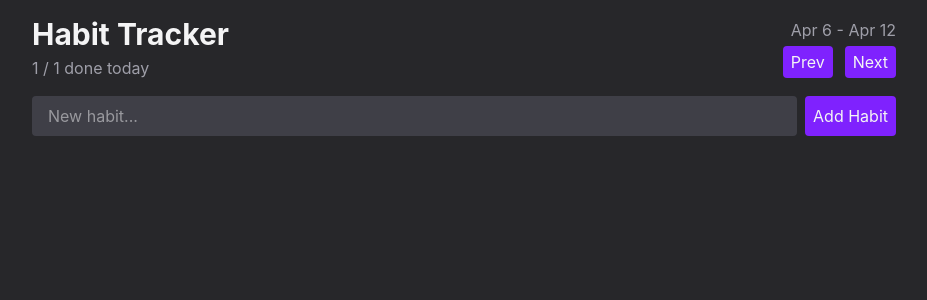
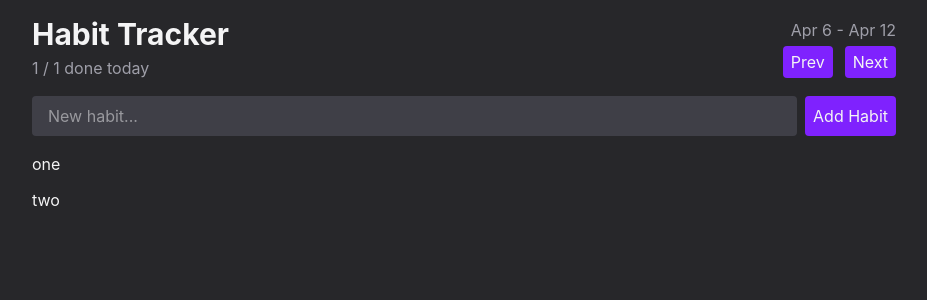
Before and after one commit to dangor220/habit-tracker, a React (Vite) app: page / in a window 1280 px wide. Shown: the top 300 px of the page, without its empty margins (176-1103 px from the left). Built offline with nearby package versions, Linux system fonts and the light colour scheme.

Commit message:
feat: create habit item

```diff
--- a/src/App.tsx
+++ b/src/App.tsx
@@ -1,11 +1,13 @@
 import Header from './components/Header';
 import HabitForm from './components/HabitForm';
+import HabitList from './components/HabitList';
 
 export default function App() {
   return (
     <div className="max-w-4xl mx-auto p-4 flex flex-col gap-4">
       <Header />
       <HabitForm />
+      <HabitList />
     </div>
   );
 }
--- /dev/null
+++ b/src/components/HabitItem.tsx
@@ -0,0 +1,3 @@
+export default function HabitItem() {
+  return null;
+}
--- /dev/null
+++ b/src/components/HabitList.tsx
@@ -0,0 +1,24 @@
+import HabitItem from './HabitItem';
+
+export default function HabitLis() {
+  const habits = [
+    { id: 1, name: 'one' },
+    { id: 2, name: 'two' },
+  ];
+
+  if (habits.length === 0) {
+    return (
+      <p className="text-center text-zinc-500 py-12">
+        No habits yet. Add one above to get started!
+      </p>
+    );
+  }
+
+  return (
+    <ul className="flex flex-col gap-3">
+      {habits.map(({ id, name }) => (
+        <li key={id}>{name}</li>
+      ))}
+    </ul>
+  );
+}
```
